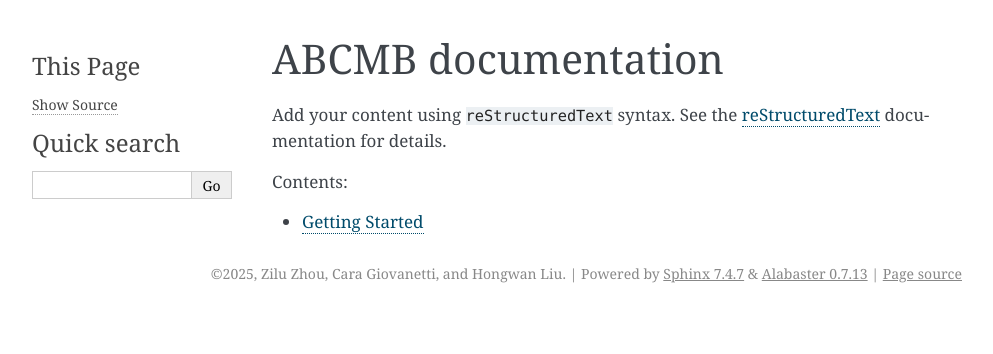
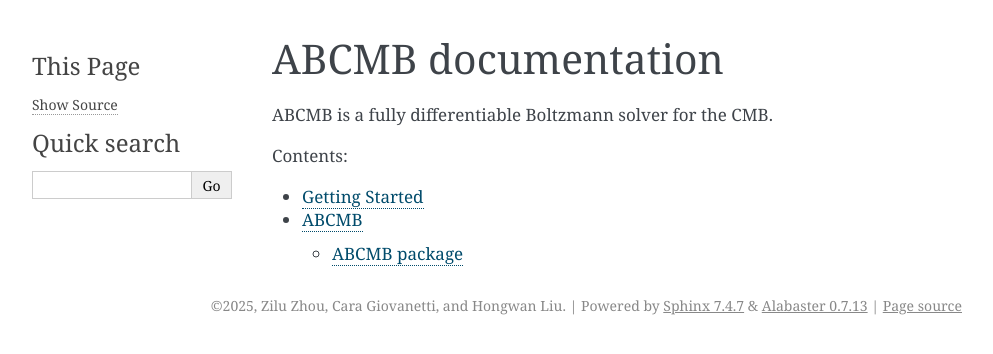
Before and after one commit to mshettyFE/ABCMB, a Sphinx documentation site: the page built from docs/index.rst, in a window 1280 px wide. Shown: the top 354 px of the page, without its empty margins (148-1141 px from the left). Built offline with Sphinx 7.4.7, drawn with Linux system fonts in a browser that asks for light colours.

Commit message:
Update index.rst

```diff
--- a/docs/index.rst
+++ b/docs/index.rst
@@ -6,9 +6,7 @@
 ABCMB documentation
 ===================
 
-Add your content using ``reStructuredText`` syntax. See the
-`reStructuredText <https://www.sphinx-doc.org/en/master/usage/restructuredtext/index.html>`_
-documentation for details.
+ABCMB is a fully differentiable Boltzmann solver for the CMB.
 
 
 .. toctree::
```
Also changed, not shown: other parts of docs/index.rst (+1 -0 lines).
